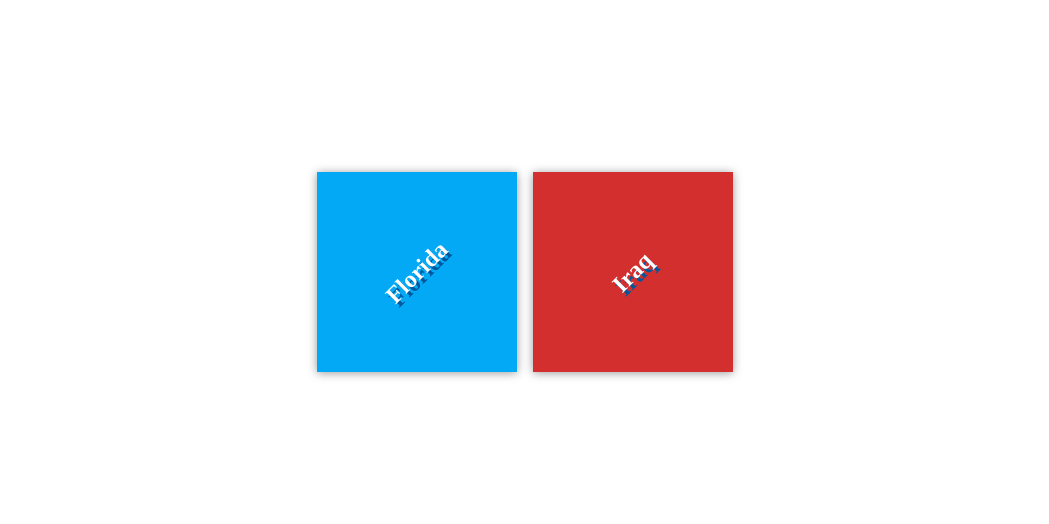
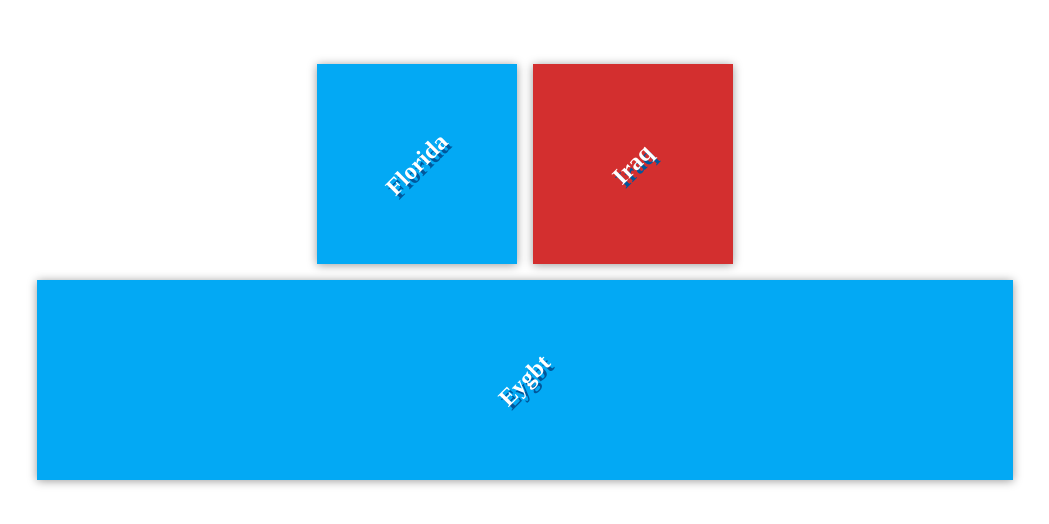
Before and after one commit to sadiaMamory/my-travel-plan, a plain HTML site: page index.html in a window 1280 px wide. Shown: the part 128-652 px from the top of the page, without its empty margins (115-1164 px from the left). Drawn offline with Linux system fonts and the light colour scheme.

Commit message:
adding Eygbt to the diatination

```diff
--- a/index.html
+++ b/index.html
@@ -18,6 +18,12 @@
 <div class="destination" id="Iraq">
 <h2>Iraq</h2>
 </div>
+
+  </div>
+
+<div class="destination" id="Eygbt">
+<h2>Eygbt</h2>
+</div>
 </div>
 </div>
 
```
